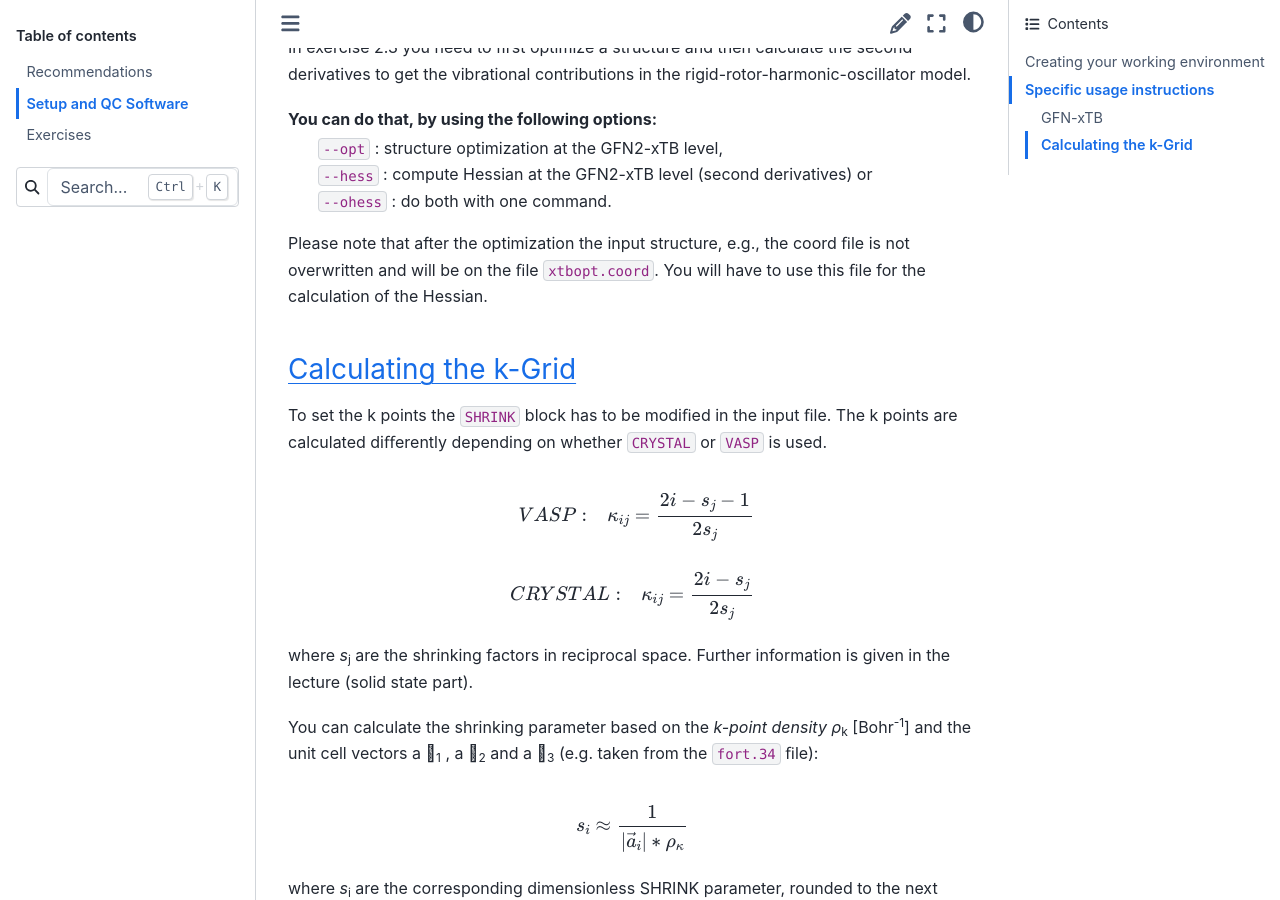
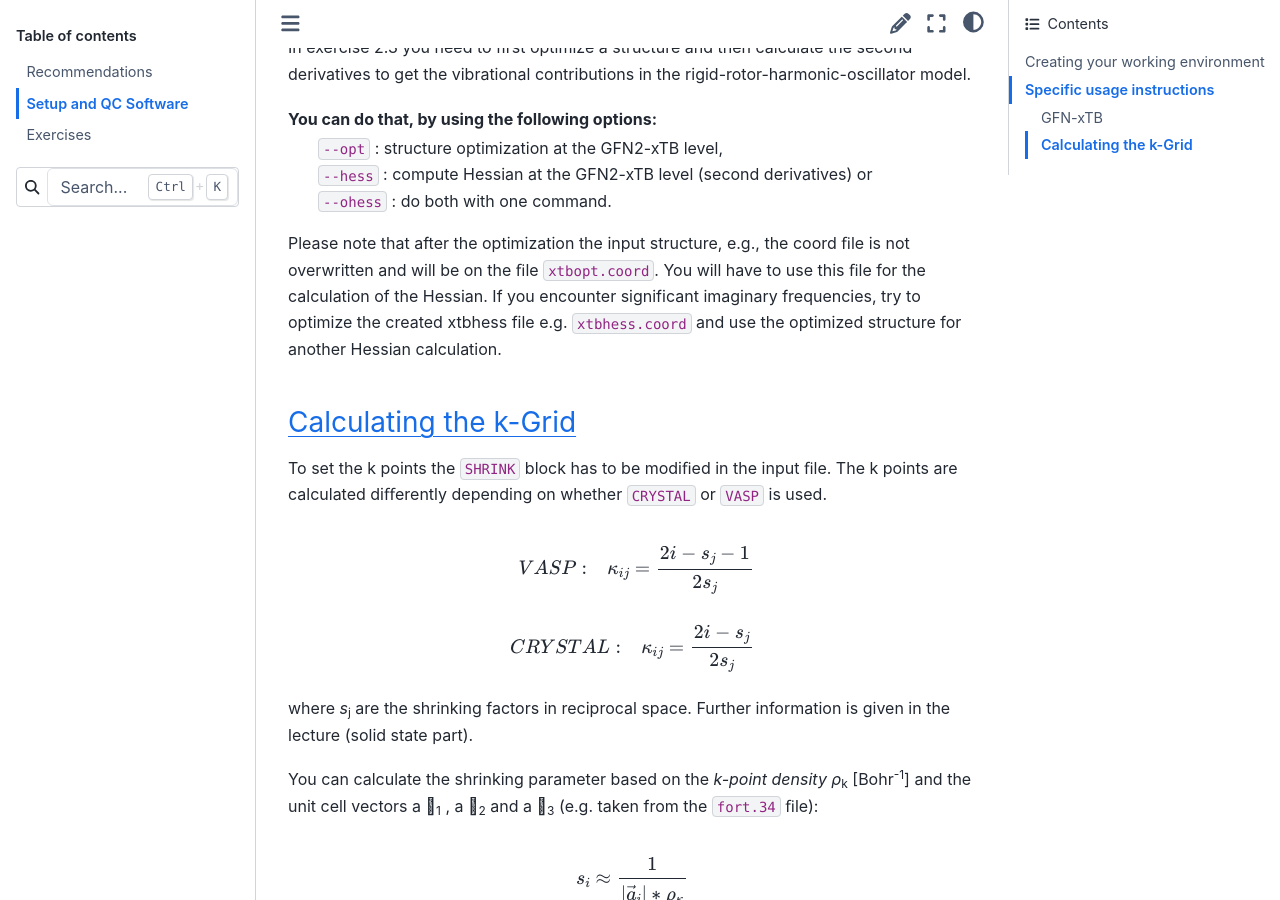
Before and after one commit to grimme-lab/wp12-teaching, a Sphinx documentation site: the page built from doc/setup.rst, in a window 1280 px wide and 900 px high, scrolled down 3464 px. Built offline with Sphinx 7.4.7 and the Sphinx Book theme 1.1.4, drawn with Linux system fonts in a browser that asks for light colours.

Commit message:
Update setup.rst
Gave additional information for the case that students encounter imaginary frequencies.

```diff
--- a/doc/setup.rst
+++ b/doc/setup.rst
@@ -143,7 +143,7 @@ You can do that, by using the following options:
 
 Please note that after the optimization the input structure, e.g., the coord ﬁle is not
 overwritten and will be on the ﬁle ``xtbopt.coord``. You will have to use this ﬁle for the
-calculation of the Hessian.
+calculation of the Hessian. If you encounter significant imaginary frequencies, try to optimize the created xtbhess file e.g. ``xtbhess.coord`` and use the optimized structure for another Hessian calculation.
 
 Calculating the k-Grid
 ~~~~~~~~~~~~~~~~~~~~~~
```
